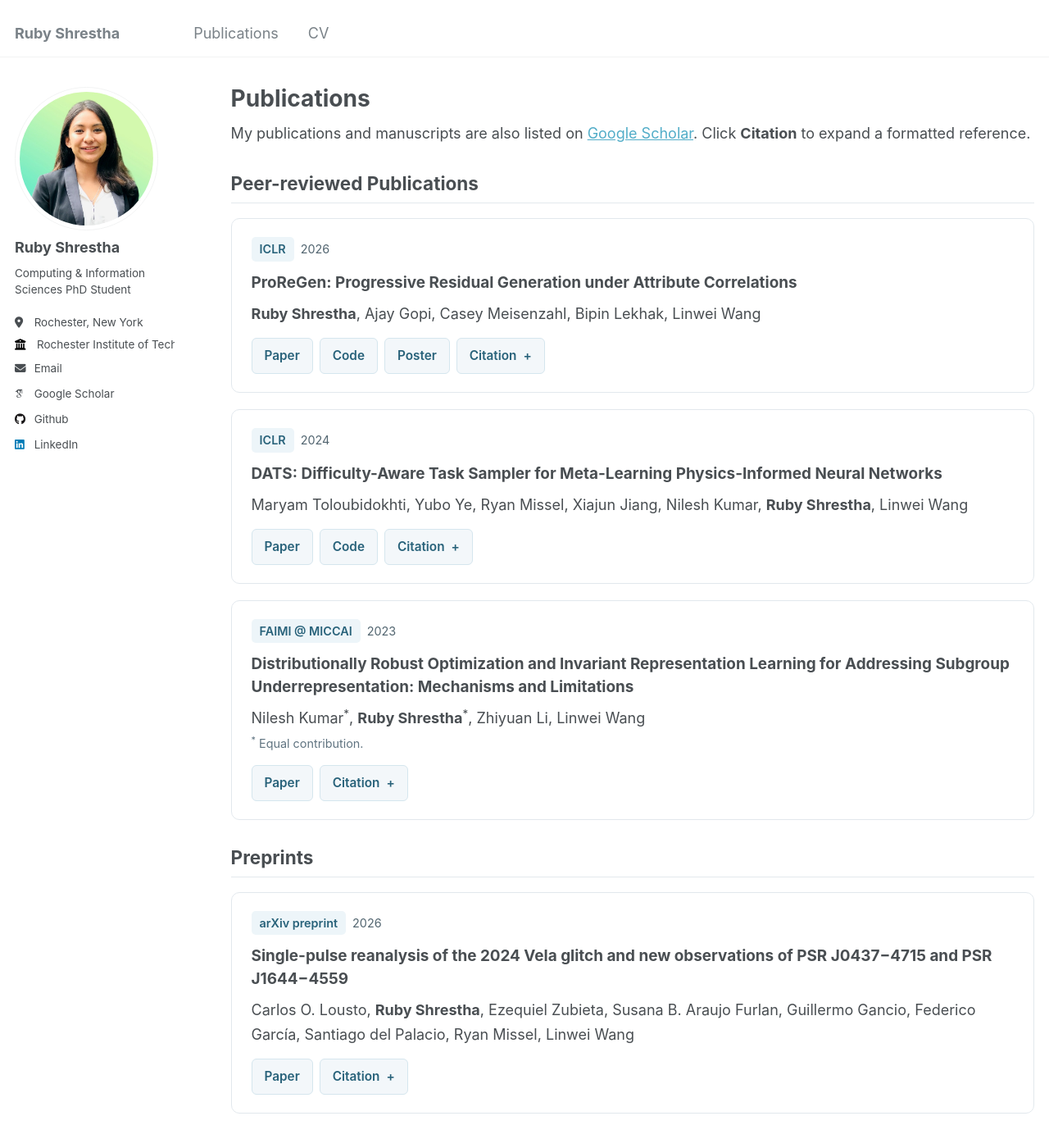
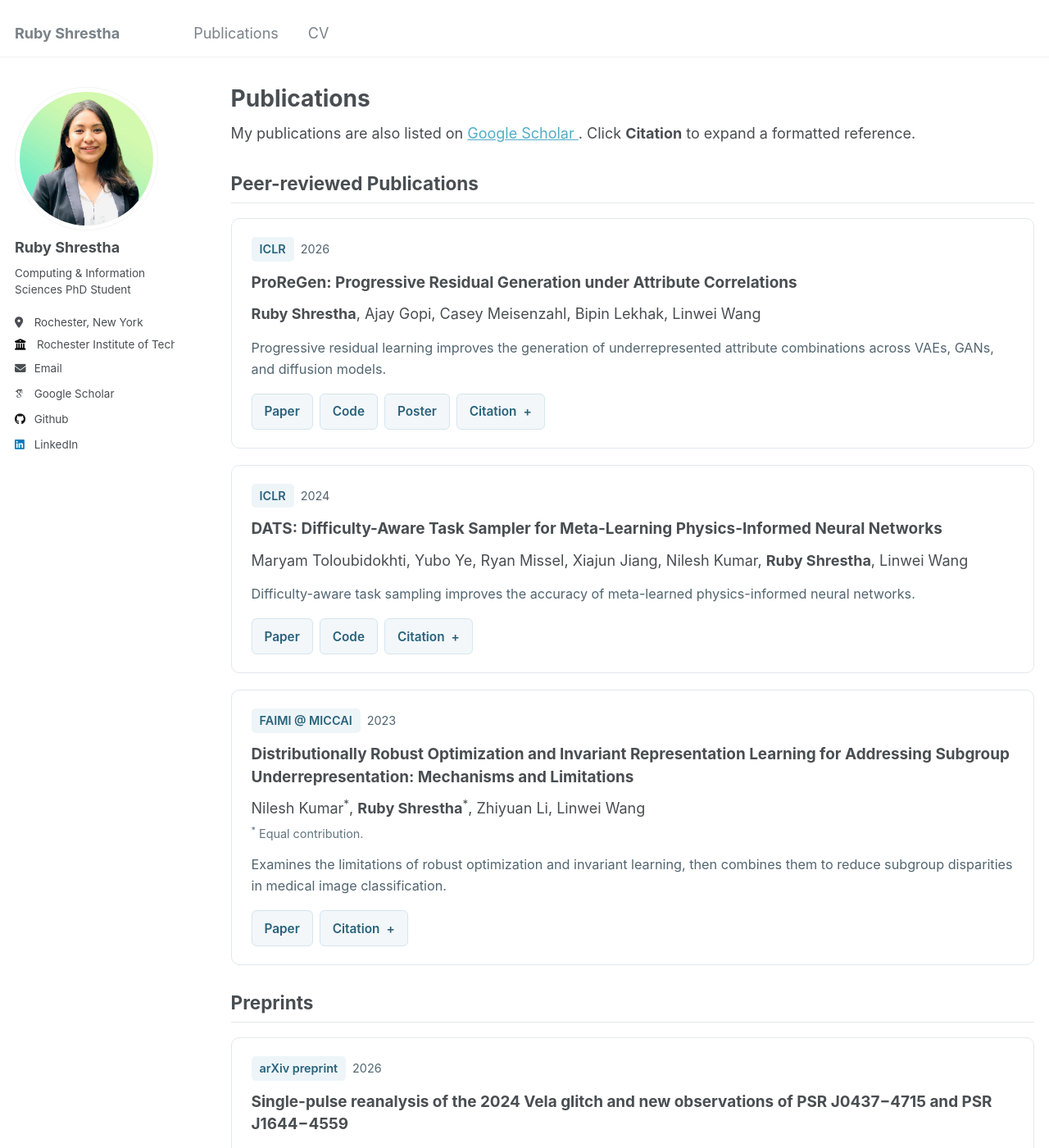
Before and after one commit to ruby-stha/ruby-stha.github.io, a Jekyll site: the page built from _pages/publications.md, in a window 1280 px wide and 1400 px high. Shown: the whole window at 82% size. Built offline with Jekyll 4.4.1, drawn with Linux system fonts in a browser that asks for light colours; some web fonts are replaced; some of the changed text lies outside the part shown.

```diff
--- a/_pages/publications.md
+++ b/_pages/publications.md
@@ -5,24 +5,21 @@ permalink: /publications/
 author_profile: true
 ---
 
-<!-- {% if site.author.googlescholar %}
-  <div class="wordwrap">You can also find my articles on <a href="{{site.author.googlescholar}}">my Google Scholar profile</a>.</div>
-{% endif %}
+<style>
+  .publications-page {
+    line-height: 1.65;
+  }
 
-{% include base_path %}
+  .publications-page .pub-intro {
+    margin: 0 0 28px;
+  }
 
-{% for post in site.publications reversed %}
-  {% include archive-single.html %}
-{% endfor %} -->
-
-<style>
-  .publications-page { line-height: 1.65; }
-  .publications-page .pub-intro { margin: 0 0 28px; }
   .publications-page .pub-section-title {
     margin: 32px 0 18px;
     padding-bottom: 10px;
     border-bottom: 1px solid #e3e9ed;
   }
+
   .publications-page .pub-card {
     margin-bottom: 20px;
     padding: 22px 24px;
@@ -30,6 +27,7 @@ author_profile: true
     border-radius: 10px;
     background: #fff;
   }
+
   .publications-page .pub-meta {
     display: flex;
     flex-wrap: wrap;
@@ -39,6 +37,7 @@ author_profile: true
     font-size: 0.8em;
     color: #526570;
   }
+
   .publications-page .pub-badge {
     padding: 3px 10px;
     border-radius: 5px;
@@ -46,27 +45,52 @@ author_profile: true
     color: #28627a;
     font-weight: 600;
   }
+
   .publications-page .pub-title {
     margin: 0 0 10px;
     font-size: 1.05em;
     line-height: 1.45;
     overflow-wrap: anywhere;
   }
+
   .publications-page .pub-title a {
     color: inherit;
     text-decoration: none;
   }
+
   .publications-page .pub-title a:hover {
     color: #28627a;
     text-decoration: underline;
   }
-  .publications-page .pub-authors { margin: 0 0 14px; }
+
+  .publications-page .pub-authors {
+    margin: 0 0 14px;
+  }
+
+  .publications-page .pub-authors.has-contribution {
+    margin-bottom: 4px;
+  }
+
+  .publications-page .pub-contribution {
+    margin: 0 0 14px;
+    font-size: 0.8em;
+    color: #607481;
+  }
+
+  .publications-page .pub-description {
+    margin: 0 0 16px;
+    color: #526570;
+    font-size: 0.9em;
+    line-height: 1.6;
+  }
+
   .publications-page .pub-actions {
     display: flex;
     flex-wrap: wrap;
     align-items: flex-start;
     gap: 8px;
   }
+
   .publications-page .pub-link,
   .publications-page .pub-link:visited,
   .publications-page .pub-citation > summary {
@@ -87,28 +111,46 @@ author_profile: true
     text-decoration: none;
     cursor: pointer;
   }
-  .publications-page .pub-citation { margin: 0; min-width: 0; }
-  .publications-page .pub-citation > summary { list-style: none; }
+
+  .publications-page .pub-citation {
+    margin: 0;
+    min-width: 0;
+  }
+
+  .publications-page .pub-citation > summary {
+    list-style: none;
+  }
+
   .publications-page .pub-citation > summary::-webkit-details-marker {
     display: none;
   }
+
   .publications-page .pub-citation > summary::after {
     content: "+";
     margin-left: 8px;
   }
-  .publications-page .pub-citation[open] { flex-basis: 100%; }
-  .publications-page .pub-citation[open] > summary::after { content: "−"; }
+
+  .publications-page .pub-citation[open] {
+    flex-basis: 100%;
+  }
+
+  .publications-page .pub-citation[open] > summary::after {
+    content: "−";
+  }
+
   .publications-page .pub-link:hover,
   .publications-page .pub-citation > summary:hover {
     background: #e4f0f6;
     border-color: #8bbace;
     text-decoration: none;
   }
+
   .publications-page a:focus-visible,
   .publications-page summary:focus-visible {
     outline: 2px solid #28627a;
     outline-offset: 3px;
   }
+
   .publications-page .pub-citation-text {
     margin-top: 12px;
     padding: 14px 16px;
@@ -118,86 +160,179 @@ author_profile: true
     font-size: 0.9em;
     overflow-wrap: anywhere;
   }
-  .publications-page .pub-citation-text p { margin: 0; }
+
+  .publications-page .pub-citation-text p {
+    margin: 0;
+  }
+
   @media (max-width: 600px) {
-    .publications-page .pub-card { padding: 18px 16px; }
+    .publications-page .pub-card {
+      padding: 18px 16px;
+    }
   }
 </style>
 
 <div class="publications-page">
+
   <p class="pub-intro">
-    My publications and manuscripts are also listed on
-    <a href="https://scholar.google.com/citations?user=JcG1vjIAAAAJ&amp;hl=en">Google Scholar</a>.
+    My publications are also listed on
+    <a href="https://scholar.google.com/citations?user=JcG1vjIAAAAJ&amp;hl=en">
+      Google Scholar
+    </a>.
     Click <strong>Citation</strong> to expand a formatted reference.
   </p>
 
   <h2 class="pub-section-title">Peer-reviewed Publications</h2>
+
+  <!-- ProReGen -->
 
   <article class="pub-card" aria-labelledby="pub-proregen">
     <div class="pub-meta">
       <span class="pub-badge">ICLR</span>
       <span>2026</span>
     </div>
+
     <h3 class="pub-title" id="pub-proregen">
-      <a href="https://openreview.net/forum?id=2LzYaW032Q">ProReGen: Progressive Residual Generation under Attribute Correlations</a>
+      <a href="https://openreview.net/forum?id=2LzYaW032Q">
+        ProReGen: Progressive Residual Generation under Attribute Correlations
+      </a>
     </h3>
-    <p class="pub-authors"><strong>Ruby Shrestha</strong>, Ajay Gopi, Casey Meisenzahl, Bipin Lekhak, Linwei Wang</p>
+
+    <p class="pub-authors">
+      <strong>Ruby Shrestha</strong>, Ajay Gopi, Casey Meisenzahl,
+      Bipin Lekhak, Linwei Wang
+    </p>
+
+    <p class="pub-description">
+      Progressive residual learning improves the generation of underrepresented
+      attribute combinations across VAEs, GANs, and diffusion models.
+    </p>
+
     <div class="pub-actions">
-      <a class="pub-link" href="https://openreview.net/pdf?id=2LzYaW032Q">Paper</a>
-      <a class="pub-link" href="https://github.com/ruby-stha/ProReGen_ICLR2026">Code</a>
-      <a class="pub-link" href="https://iclr.cc/media/PosterPDFs/ICLR%202026/10011751.png?t=1775575313.3895278">Poster</a>
+      <a class="pub-link" href="https://openreview.net/pdf?id=2LzYaW032Q">
+        Paper
+      </a>
+      <a class="pub-link" href="https://github.com/ruby-stha/ProReGen_ICLR2026">
+        Code
+      </a>
+      <a class="pub-link" href="https://iclr.cc/media/PosterPDFs/ICLR%202026/10011751.png?t=1775575313.3895278">
+        Poster
+      </a>
+
       <details class="pub-citation">
         <summary aria-label="Citation for ProReGen">Citation</summary>
         <div class="pub-citation-text">
-          <p>Shrestha, R., Gopi, A., Meisenzahl, C., Lekhak, B., &amp; Wang, L. (2026). ProReGen: Progressive Residual Generation under Attribute Correlations. <em>International Conference on Learning Representations (ICLR).</em> https://openreview.net/forum?id=2LzYaW032Q</p>
+          <p>
+            Shrestha, R., Gopi, A., Meisenzahl, C., Lekhak, B., &amp; Wang, L.
+            (2026). ProReGen: Progressive Residual Generation under Attribute
+            Correlations.
+            <em>International Conference on Learning Representations (ICLR).</em>
+            https://openreview.net/forum?id=2LzYaW032Q
+          </p>
         </div>
       </details>
     </div>
   </article>
+
+  <!-- DATS -->
 
   <article class="pub-card" aria-labelledby="pub-dats">
     <div class="pub-meta">
       <span class="pub-badge">ICLR</span>
       <span>2024</span>
     </div>
+
     <h3 class="pub-title" id="pub-dats">
-      <a href="https://openreview.net/forum?id=EvyYFSxdgB">DATS: Difficulty-Aware Task Sampler for Meta-Learning Physics-Informed Neural Networks</a>
+      <a href="https://openreview.net/forum?id=EvyYFSxdgB">
+        DATS: Difficulty-Aware Task Sampler for Meta-Learning
+        Physics-Informed Neural Networks
+      </a>
     </h3>
-    <p class="pub-authors">Maryam Toloubidokhti, Yubo Ye, Ryan Missel, Xiajun Jiang, Nilesh Kumar, <strong>Ruby Shrestha</strong>, Linwei Wang</p>
+
+    <p class="pub-authors">
+      Maryam Toloubidokhti, Yubo Ye, Ryan Missel, Xiajun Jiang,
+      Nilesh Kumar, <strong>Ruby Shrestha</strong>, Linwei Wang
+    </p>
+
+    <p class="pub-description">
+      Difficulty-aware task sampling improves the accuracy of meta-learned physics-informed neural networks.
+    </p>
+
     <div class="pub-actions">
-      <a class="pub-link" href="https://openreview.net/pdf?id=EvyYFSxdgB">Paper</a>
-      <a class="pub-link" href="https://github.com/maryamTolou/DATS_ICLR2024">Code</a>
+      <a class="pub-link" href="https://openreview.net/pdf?id=EvyYFSxdgB">
+        Paper
+      </a>
+      <a class="pub-link" href="https://github.com/maryamTolou/DATS_ICLR2024">
+        Code
+      </a>
+
       <details class="pub-citation">
         <summary aria-label="Citation for DATS">Citation</summary>
         <div class="pub-citation-text">
-          <p>Toloubidokhti, M., Ye, Y., Missel, R., Jiang, X., Kumar, N., Shrestha, R., &amp; Wang, L. (2024). DATS: Difficulty-Aware Task Sampler for Meta-Learning Physics-Informed Neural Networks. <em>International Conference on Learning Representations (ICLR).</em> https://openreview.net/forum?id=EvyYFSxdgB</p>
+          <p>
+            Toloubidokhti, M., Ye, Y., Missel, R., Jiang, X., Kumar, N.,
+            Shrestha, R., &amp; Wang, L. (2024). DATS: Difficulty-Aware
+            Task Sampler for Meta-Learning Physics-Informed Neural Networks.
+            <em>International Conference on Learning Representations (ICLR).</em>
+            https://openreview.net/forum?id=EvyYFSxdgB
+          </p>
         </div>
       </details>
     </div>
   </article>
+
+  <!-- Subgroup underrepresentation -->
 
   <article class="pub-card" aria-labelledby="pub-dro">
     <div class="pub-meta">
       <span class="pub-badge">FAIMI @ MICCAI</span>
       <span>2023</span>
     </div>
+
     <h3 class="pub-title" id="pub-dro">
-      <a href="https://arxiv.org/abs/2308.06434">Distributionally Robust Optimization and Invariant Representation Learning for Addressing Subgroup Underrepresentation: Mechanisms and Limitations</a>
+      <a href="https://arxiv.org/abs/2308.06434">
+        Distributionally Robust Optimization and Invariant Representation
+        Learning for Addressing Subgroup Underrepresentation:
+        Mechanisms and Limitations
+      </a>
     </h3>
-    <p class="pub-authors" style="margin-bottom: 4px;">
+
+    <p class="pub-authors has-contribution">
       Nilesh Kumar<sup>*</sup>,
       <strong>Ruby Shrestha</strong><sup>*</sup>,
       Zhiyuan Li, Linwei Wang
     </p>
-    <p style="font-size: 0.8em; color: #607481; margin: 0 0 14px;">
+
+    <p class="pub-contribution">
       <sup>*</sup> Equal contribution.
     </p>
+
+    <p class="pub-description">
+      Examines the limitations of robust optimization and invariant learning,
+      then combines them to reduce subgroup disparities in medical image
+      classification.
+    </p>
+
     <div class="pub-actions">
-      <a class="pub-link" href="https://arxiv.org/pdf/2308.06434">Paper</a>
+      <a class="pub-link" href="https://arxiv.org/pdf/2308.06434">
+        Paper
+      </a>
+
       <details class="pub-citation">
-        <summary aria-label="Citation for subgroup underrepresentation paper">Citation</summary>
+        <summary aria-label="Citation for subgroup underrepresentation paper">
+          Citation
+        </summary>
         <div class="pub-citation-text">
-          <p>Kumar, N., Shrestha, R., Li, Z., &amp; Wang, L. (2023). Distributionally Robust Optimization and Invariant Representation Learning for Addressing Subgroup Underrepresentation: Mechanisms and Limitations. In <em>Clinical Image-Based Procedures, Fairness of AI in Medical Imaging, and Ethical and Philosophical Issues in Medical Imaging</em> (pp. 183–193). Springer. https://arxiv.org/abs/2308.06434</p>
+          <p>
+            Kumar, N., Shrestha, R., Li, Z., &amp; Wang, L. (2023).
+            Distributionally Robust Optimization and Invariant Representation
+            Learning for Addressing Subgroup Underrepresentation:
+            Mechanisms and Limitations. In
+            <em>Clinical Image-Based Procedures, Fairness of AI in Medical
+            Imaging, and Ethical and Philosophical Issues in Medical Imaging</em>
+            (pp. 183–193). Springer.
+            https://arxiv.org/abs/2308.06434
+          </p>
         </div>
       </details>
     </div>
@@ -205,23 +340,52 @@ author_profile: true
 
   <h2 class="pub-section-title">Preprints</h2>
 
+  <!-- Vela glitch -->
+
   <article class="pub-card" aria-labelledby="pub-pulsar">
     <div class="pub-meta">
       <span class="pub-badge">arXiv preprint</span>
       <span>2026</span>
     </div>
+
     <h3 class="pub-title" id="pub-pulsar">
-      <a href="https://arxiv.org/abs/2609.03056">Single-pulse reanalysis of the 2024 Vela glitch and new observations of PSR J0437−4715 and PSR J1644−4559</a>
+      <a href="https://arxiv.org/abs/2609.03056">
+        Single-pulse reanalysis of the 2024 Vela glitch and new observations
+        of PSR J0437−4715 and PSR J1644−4559
+      </a>
     </h3>
-    <p class="pub-authors">Carlos O. Lousto, <strong>Ruby Shrestha</strong>, Ezequiel Zubieta, Susana B. Araujo Furlan, Guillermo Gancio, Federico García, Santiago del Palacio, Ryan Missel, Linwei Wang</p>
+
+    <p class="pub-authors">
+      Carlos O. Lousto, <strong>Ruby Shrestha</strong>, Ezequiel Zubieta,
+      Susana B. Araujo Furlan, Guillermo Gancio, Federico García,
+      Santiago del Palacio, Ryan Missel, Linwei Wang
+    </p>
+
+    <p class="pub-description">
+      A machine-learning pipeline for denoising (with VAE) and clustering (with Self-Organizing Map) individual
+      pulsar pulses supports analysis of the 2024 Vela glitch and other pulsars.
+    </p>
+
     <div class="pub-actions">
-      <a class="pub-link" href="https://arxiv.org/pdf/2609.03056">Paper</a>
+      <a class="pub-link" href="https://arxiv.org/pdf/2609.03056">
+        Paper
+      </a>
+
       <details class="pub-citation">
         <summary aria-label="Citation for Vela glitch paper">Citation</summary>
         <div class="pub-citation-text">
-          <p>Lousto, C. O., Shrestha, R., Zubieta, E., Araujo Furlan, S. B., Gancio, G., García, F., del Palacio, S., Missel, R., &amp; Wang, L. (2026). <em>Single-pulse reanalysis of the 2024 Vela glitch and new observations of PSR J0437−4715 and PSR J1644−4559.</em> arXiv:2609.03056. https://arxiv.org/abs/2609.03056</p>
+          <p>
+            Lousto, C. O., Shrestha, R., Zubieta, E., Araujo Furlan, S. B.,
+            Gancio, G., García, F., del Palacio, S., Missel, R., &amp;
+            Wang, L. (2026).
+            <em>Single-pulse reanalysis of the 2024 Vela glitch and new
+            observations of PSR J0437−4715 and PSR J1644−4559.</em>
+            arXiv:2609.03056.
+            https://arxiv.org/abs/2609.03056
+          </p>
         </div>
       </details>
     </div>
   </article>
+
 </div>
```
Also changed, not shown: _pages/about.md (+1 -1 lines).
